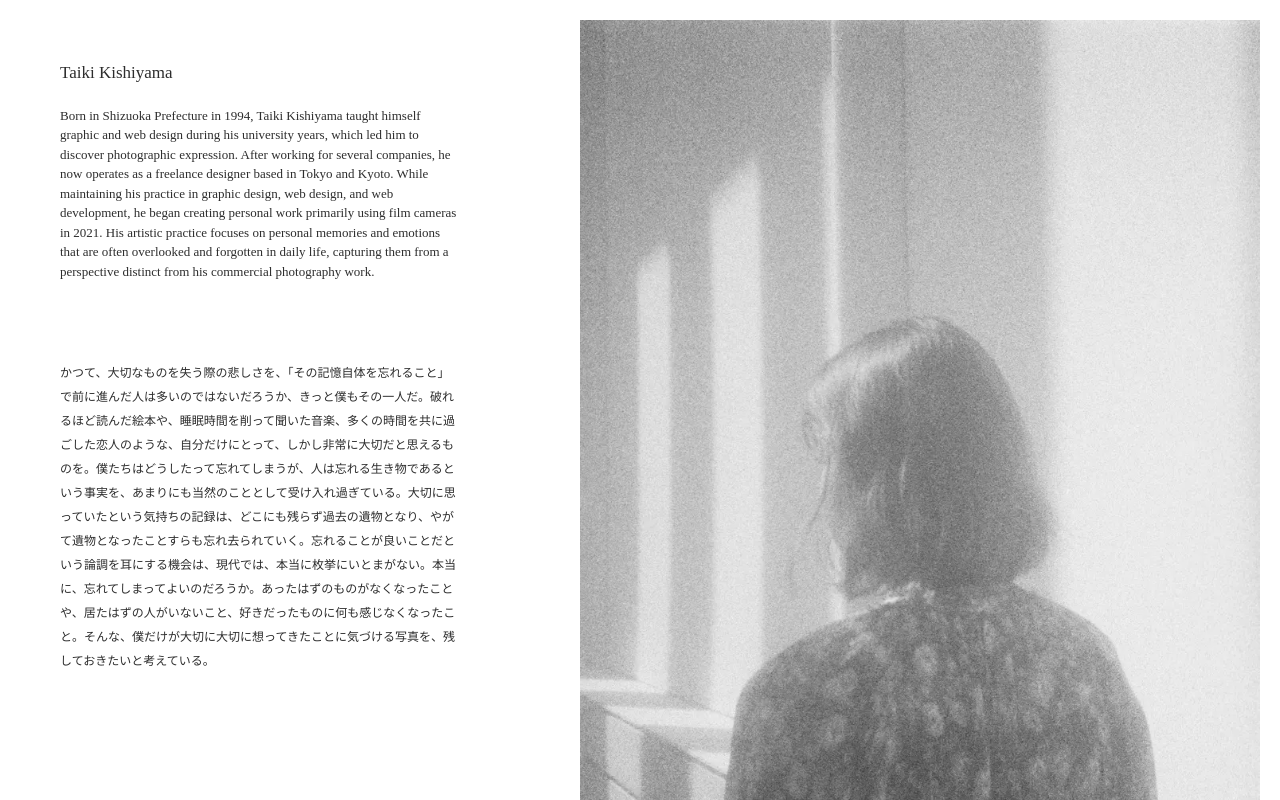
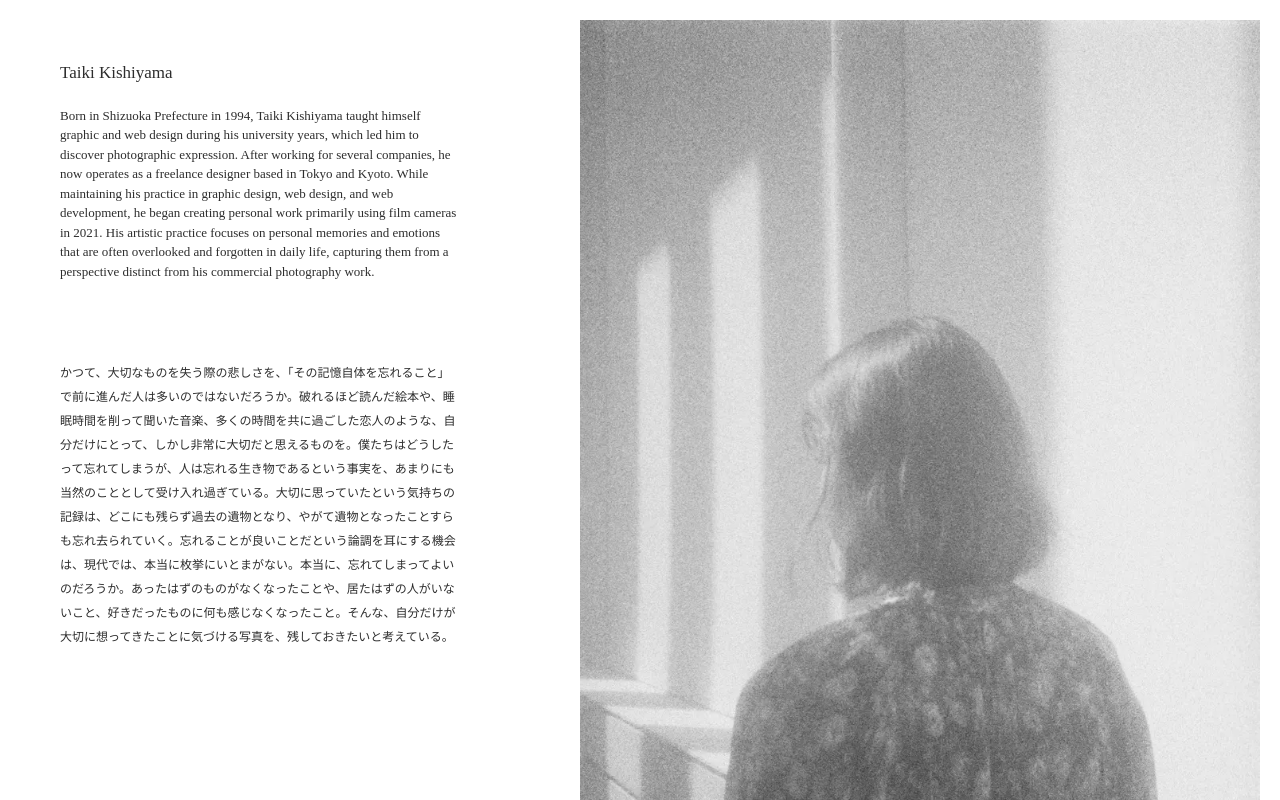
Before and after one commit to gogoipe3913/photograph-kiki-ciyama, a React (Vite) app: page / in a window 1280 px wide. Shown: the top 800 px of the page. Built offline with nearby package versions, Linux system fonts and the light colour scheme.

Commit message:
文言を修正

```diff
--- a/src/components/organisms/Top/index.tsx
+++ b/src/components/organisms/Top/index.tsx
@@ -79,7 +79,7 @@ const Top: React.FC<TopProps> = ({ onLoadData = () => {}, className = "" }) => {
             from his commercial photography work.
           </p>
           <p className={style.Top__textJa}>
-            かつて、大切なものを失う際の悲しさを、「その記憶自体を忘れること」で前に進んだ人は多いのではないだろうか、きっと僕もその一人だ。破れるほど読んだ絵本や、睡眠時間を削って聞いた音楽、多くの時間を共に過ごした恋人のような、自分だけにとって、しかし非常に大切だと思えるものを。僕たちはどうしたって忘れてしまうが、人は忘れる生き物であるという事実を、あまりにも当然のこととして受け入れ過ぎている。大切に思っていたという気持ちの記録は、どこにも残らず過去の遺物となり、やがて遺物となったことすらも忘れ去られていく。忘れることが良いことだという論調を耳にする機会は、現代では、本当に枚挙にいとまがない。本当に、忘れてしまってよいのだろうか。あったはずのものがなくなったことや、居たはずの人がいないこと、好きだったものに何も感じなくなったこと。そんな、僕だけが大切に大切に想ってきたことに気づける写真を、残しておきたいと考えている。
+            かつて、大切なものを失う際の悲しさを、「その記憶自体を忘れること」で前に進んだ人は多いのではないだろうか。破れるほど読んだ絵本や、睡眠時間を削って聞いた音楽、多くの時間を共に過ごした恋人のような、自分だけにとって、しかし非常に大切だと思えるものを。僕たちはどうしたって忘れてしまうが、人は忘れる生き物であるという事実を、あまりにも当然のこととして受け入れ過ぎている。大切に思っていたという気持ちの記録は、どこにも残らず過去の遺物となり、やがて遺物となったことすらも忘れ去られていく。忘れることが良いことだという論調を耳にする機会は、現代では、本当に枚挙にいとまがない。本当に、忘れてしまってよいのだろうか。あったはずのものがなくなったことや、居たはずの人がいないこと、好きだったものに何も感じなくなったこと。そんな、自分だけが大切に想ってきたことに気づける写真を、残しておきたいと考えている。
           </p>
         </div>
       </div>
@@ -111,7 +111,7 @@ const Top: React.FC<TopProps> = ({ onLoadData = () => {}, className = "" }) => {
           photography work.
         </p> */}
         <p className={style.Top__textJa}>
-          かつて、大切なものを失う際の悲しさを、「その記憶自体を忘れること」で前に進んだ人は多いのではないだろうか、きっと僕もその一人だ。
+          かつて、大切なものを失う際の悲しさを、「その記憶自体を忘れること」で前に進んだ人は多いのではないだろうか。
           <br />
           破れるほど読んだ絵本や、睡眠時間を削って聞いた音楽、多くの時間を共に過ごした恋人のような、自分だけにとって、しかし非常に大切だと思えるものを。
           <br />
@@ -123,7 +123,7 @@ const Top: React.FC<TopProps> = ({ onLoadData = () => {}, className = "" }) => {
           <br />
           本当に、忘れてしまってよいのだろうか。
           <br />
-          あったはずのものがなくなったことや、居たはずの人がいないこと、好きだったものに何も感じなくなったこと。そんな、僕だけが大切に大切に想ってきたことに気づける写真を、残しておきたいと考えている。
+          あったはずのものがなくなったことや、居たはずの人がいないこと、好きだったものに何も感じなくなったこと。そんな、自分だけが大切に想ってきたことに気づける写真を、残しておきたいと考えている。
         </p>
       </div>
     </div>
```
